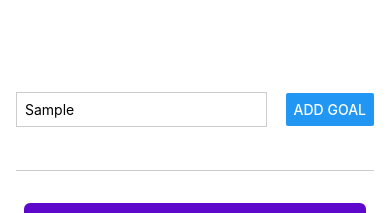
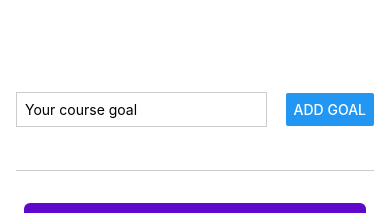
Before and after one commit to imAmeeksharma04/react-native-goal-tracker, a React Native app: screen / in a window 390 px wide. Both pictures are taken after typing "Sample" into the empty fields and a click on the button "ADD GOAL". Shown: the top 213 px of the page. Built offline with nearby package versions, Linux system fonts and the light colour scheme.

Commit message:
Components added & functionality improved

```diff
--- a/App.js
+++ b/App.js
@@ -1,31 +1,38 @@
 import { useState } from 'react';
-import { StyleSheet, Text, View, Button, TextInput } from 'react-native';
+import { StyleSheet, Text, View, Button, TextInput, ScrollView, FlatList } from 'react-native';
+import GoalItem from './Components/GoalItem';
+import GoalInput from './Components/GoalInput';
 
 export default function App() {
-  const [enteredText, setEnteredGoalText] = useState('');
+
   const [courseGoals, setCourseGoals] = useState([]);
 
-  function goalInputHandler(enteredText) {
-    setEnteredGoalText(enteredText);
-  }
-
-  function addGoalHandler() {
-    setCourseGoals(currentCourseGoals => [...courseGoals, enteredText]);
+  function addGoalHandler(enteredText) {
+    setCourseGoals(currentCourseGoals => [...courseGoals, { Text: enteredText, id: Math.random().toString() }]);
 
   }
 
   return (
     <View style={styles.appContainer}>
-      <View style={styles.inputContainer}>
-        <TextInput style={styles.textInput} placeholder='Your course goal' onChangeText={goalInputHandler} />
-        <Button title='Add Goal' onPress={addGoalHandler} />
-      </View>
+
+      <GoalInput
+        func={addGoalHandler}
+      />
+
       <View style={styles.goalsContainer}>
-        {courseGoals.map((goal, index) => (
-          <View style={styles.goalItem} key={index}>
-            <Text style={styles.goalText}>{goal}</Text>
-          </View>
-        ))}
+
+        <FlatList
+          data={courseGoals}
+          renderItem={itemData => {
+            return (
+              <GoalItem text={itemData.item.Text} />
+            );
+          }}
+          keyExtractor={(item, index) => {
+            return item.id;
+          }}
+        />
+
       </View>
     </View>
   );
--- /dev/null
+++ b/Components/GoalInput.js
@@ -0,0 +1,55 @@
+import { StyleSheet, TextInput, Button, View } from "react-native";
+import { useState } from 'react';
+
+function GoalInput(props) {
+    const [enteredText, setEnteredGoalText] = useState('');
+
+    function goalInputHandler(enteredText) {
+        setEnteredGoalText(enteredText);
+    }
+
+    function onAddGoal() {
+        props.func(enteredText);
+        setEnteredGoalText('');
+    }
+
+
+    return <View style={styles.inputContainer}>
+        <TextInput
+            style={styles.textInput}
+            placeholder='Your course goal'
+            onChangeText={goalInputHandler}
+            value={enteredText}
+        />
+
+        <Button
+            title='Add Goal'
+            onPress={onAddGoal}
+        />
+
+    </View>;
+}
+
+export default GoalInput;
+
+const styles = StyleSheet.create({
+
+    inputContainer: {
+        flex: 1,
+        flexDirection: 'row',
+        justifyContent: 'space-between',
+        alignItems: 'center',
+        marginBottom: 24,
+        borderBottomWidth: 1,
+        borderBottomColor: '#cccccc',
+    },
+    textInput: {
+        borderWidth: 1,
+        borderColor: '#cccccc',
+        width: '70%',
+        marginRight: 8,
+        padding: 8,
+    },
+
+
+});
--- /dev/null
+++ b/Components/GoalItem.js
@@ -0,0 +1,26 @@
+import { Text, View } from "react-native";
+import { StyleSheet } from "react-native";
+
+function GoalItem(props) {
+    return (
+        <View style={styles.goalItem}>
+            <Text style={styles.goalText}>{props.text}</Text>
+        </View>
+    )
+}
+
+export default GoalItem;
+
+const styles = StyleSheet.create({
+
+    goalItem: {
+        margin: 8,
+        padding: 8,
+        borderRadius: 6,
+        backgroundColor: '#5e08cc',
+    },
+    goalText: {
+        color: 'white',
+        fontSize: 16,
+    }
+});
```
